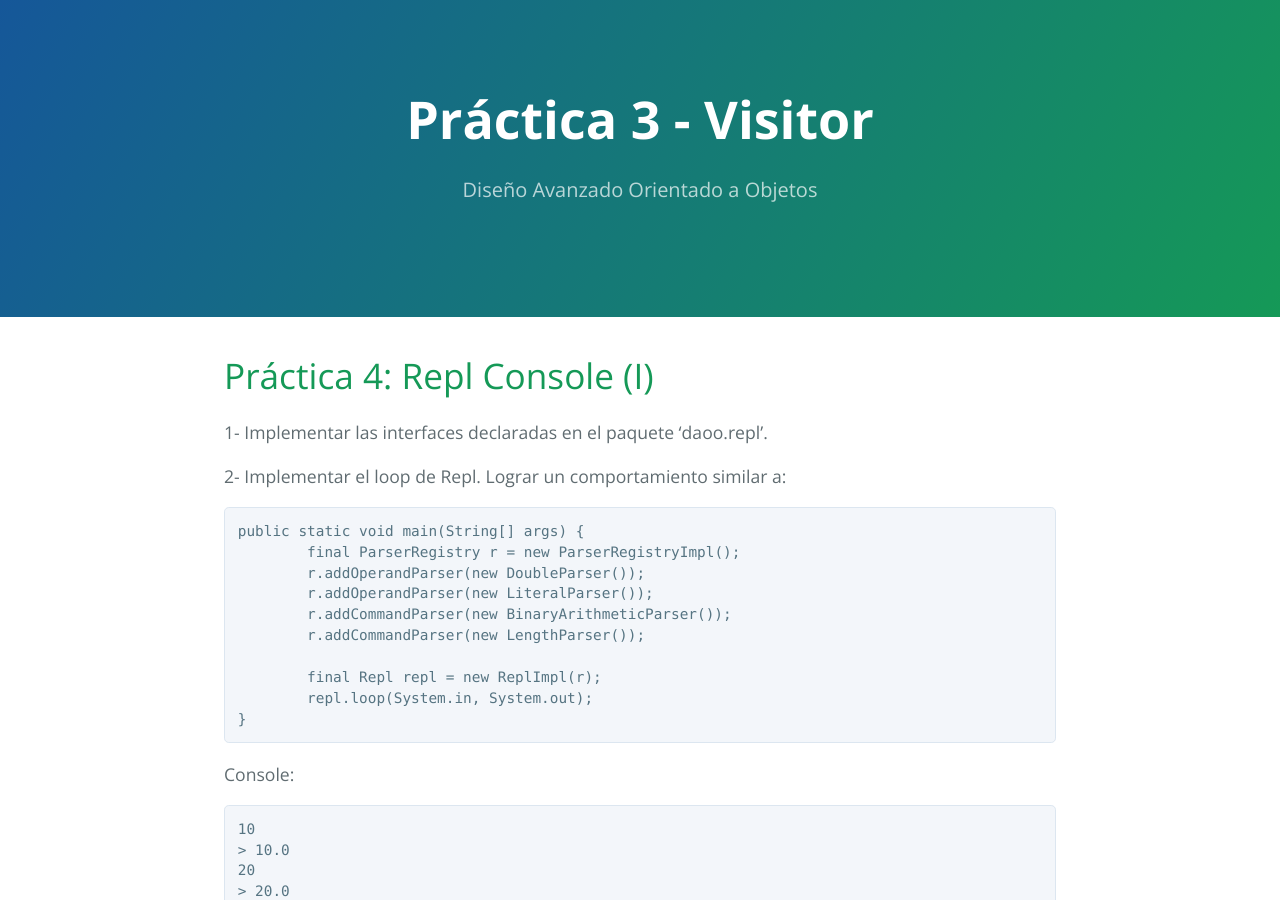
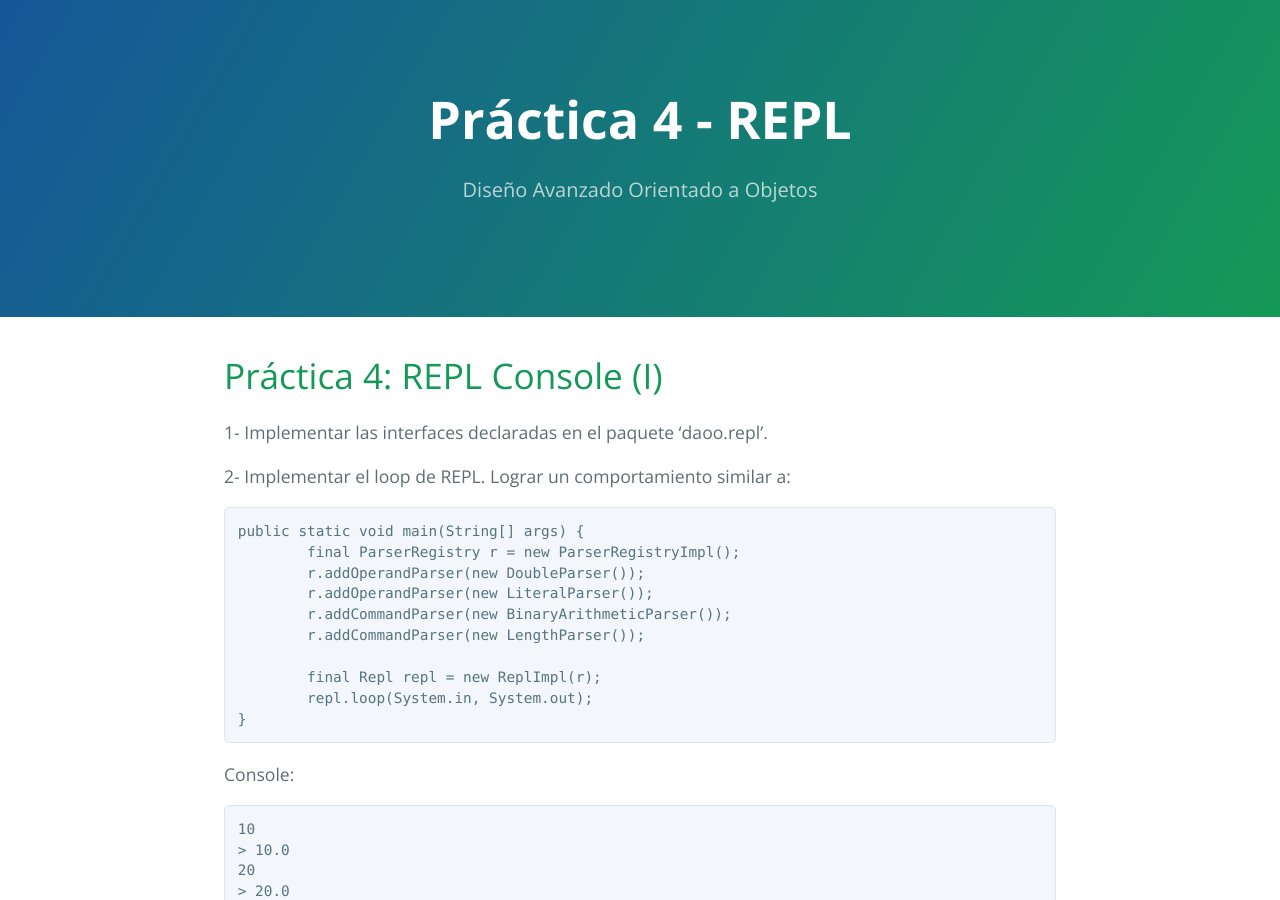
Before and after one commit to FacultadDeIngenieria/daoo-site, a Jekyll site: the page built from 4-behaviour/repl-1.md, in a window 1280 px wide and 900 px high. Built offline with Jekyll 4.4.1, drawn with Linux system fonts in a browser that asks for light colours.

Commit message:
Added REPL I practice.

````diff
--- a/4-behaviour/repl-1.md
+++ b/4-behaviour/repl-1.md
@@ -1,14 +1,14 @@
 ---
-title: Práctica 3 - Visitor
+title: Práctica 4 - REPL
 layout: practice
 permalink: /practice/repl-1
 ---
 
-# Práctica 4: Repl Console (I)
+# Práctica 4: REPL Console (I)
 
 1- Implementar las interfaces declaradas en el paquete ‘daoo.repl’.
 
-2- Implementar el loop de Repl. Lograr un comportamiento similar a:
+2- Implementar el loop de REPL. Lograr un comportamiento similar a:
 
 ```java
 public static void main(String[] args) {
````
Also changed, not shown: 4-behaviour/repl-2.md (+1 -1 lines), README.md.
